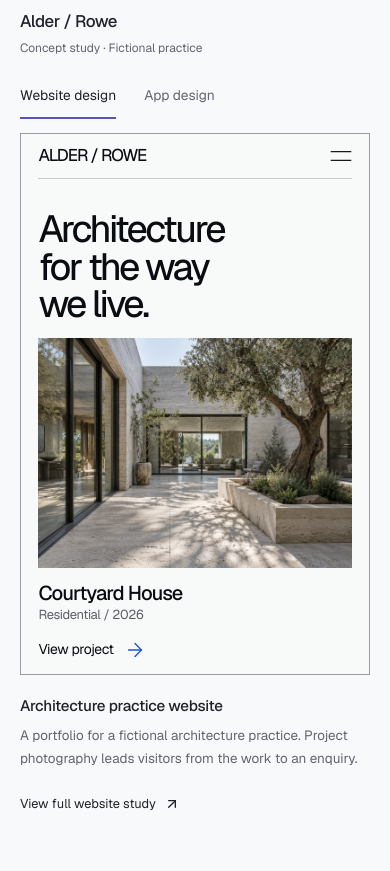
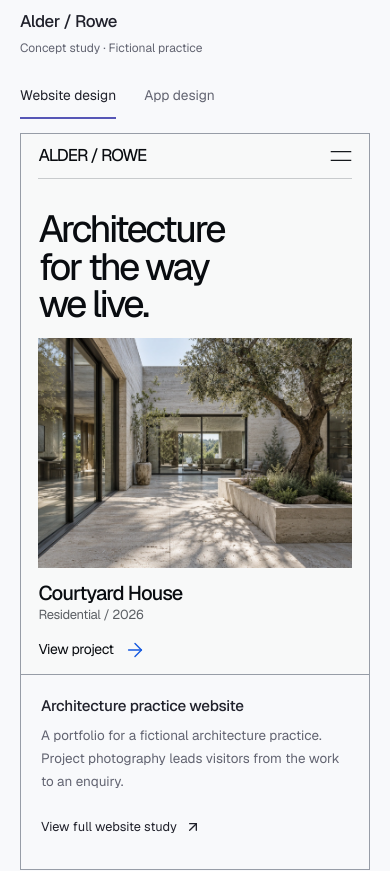
Before and after one commit to zakautomations-oss/SITEme, a React (Vite) app in the folder frontend/: page / in a window 390 px wide. Shown: the part 2400-3271 px from the top of the page. Built offline with nearby package versions, Linux system fonts and the light colour scheme.

Commit message:
Extend showcase borders around captions and study links

```diff
--- a/frontend/src/components/DesignShowcase.css
+++ b/frontend/src/components/DesignShowcase.css
@@ -1,5 +1,6 @@
 .design-showcase{margin-top:56px}
-:root:not([data-theme="dark"]) .design-showcase > [role="tabpanel"] > :is(.website-design-preview,.app-design-preview){border:1px solid #979da7}
+:root:not([data-theme="dark"]) .design-showcase > [role="tabpanel"]{border:1px solid #979da7}
+:root:not([data-theme="dark"]) .design-showcase-caption{border-top:1px solid #979da7;padding:clamp(20px,2.2vw,28px)}
 .design-showcase-toolbar{display:flex;justify-content:space-between;align-items:end;gap:32px;padding-block:24px;border-top:1px solid var(--line-strong)}
 .design-study-name>.design-study-heading{font-family:Geist,ui-sans-serif,sans-serif;line-height:1.65;margin:0;font-size:1.12rem;font-weight:500;letter-spacing:-.025em}
 .design-study-name>span{display:block;font-size:.75rem;color:var(--muted);margin-top:3px}
```
